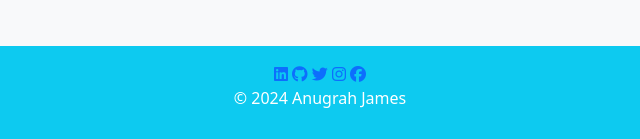
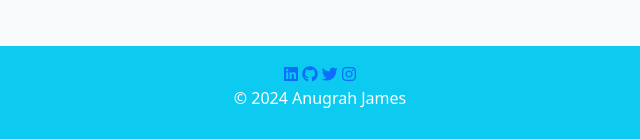
Before and after one commit to anugrahjames-official/Web_Designing_Challenge, a plain HTML site: page Day8/Personal_Website/index.html in a window 1280 px wide. Shown: the part 4814-4953 px from the top of the page, 320-960 px from the left. Drawn offline with nearby package versions, Linux system fonts and the light colour scheme.

Commit message:
Removed FaceBook Footer

```diff
--- a/Day8/Personal_Website/index.html
+++ b/Day8/Personal_Website/index.html
@@ -505,9 +505,6 @@
             <a href="https://www.instagram.com/anugrahjames_aj/">
               <i class="fa-brands fa-instagram"></i
             ></a>
-            <a href="https://www.facebook.com/profile.php?id=100059975687405">
-              <i class="fa-brands fa-facebook"></i
-            ></a>
             <p>© 2024 Anugrah James</p>
           </div>
         </div>
```
